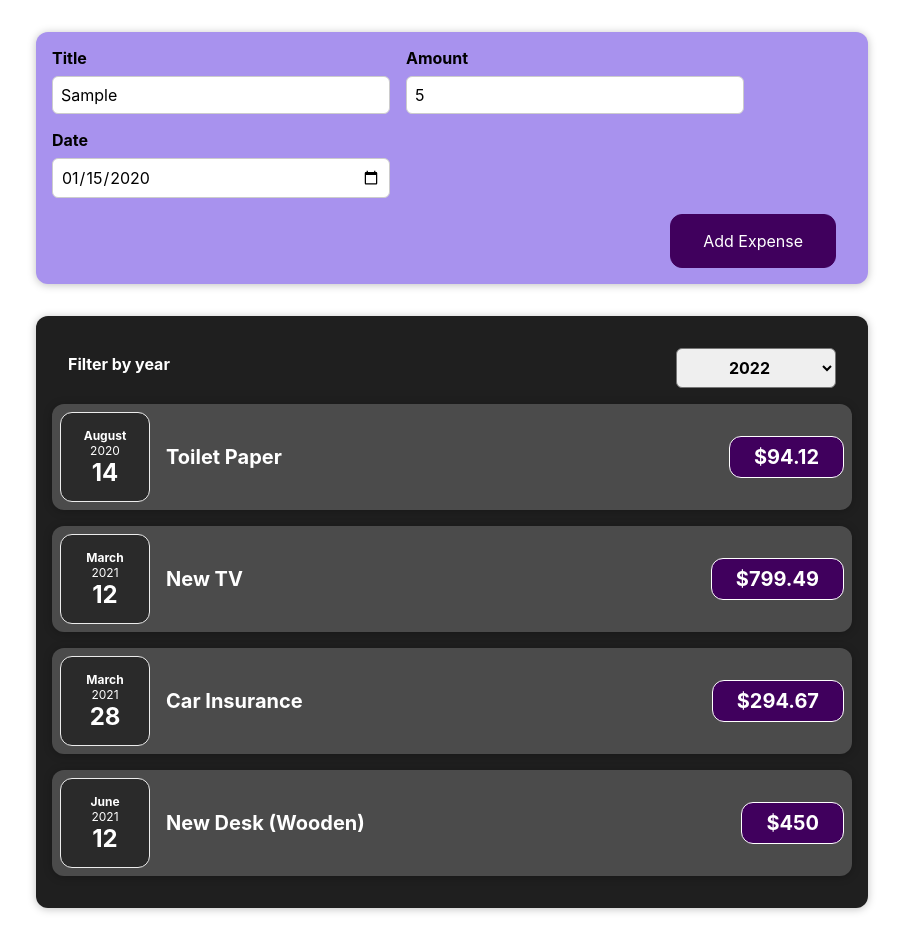
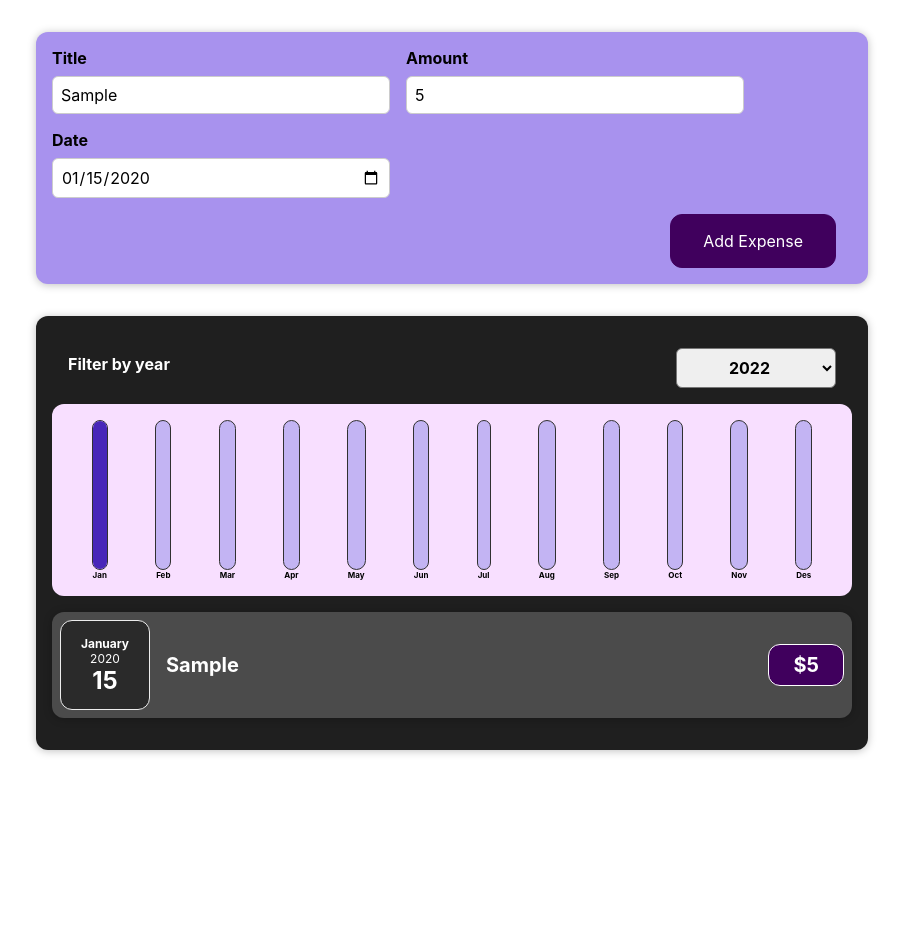
Before and after one commit to apipkurniawan/react_app, a React (Create React App) app: page / in a window 1280 px wide. Both pictures are taken after typing "Sample", "5", "2020-01-15" into the empty fields and a click on the button "Add Expense". Shown: the whole page, without its empty margins (188-1091 px from the left). After the commit the page ends 800 px from the top, so only its background shows below. Built offline with nearby package versions, Linux system fonts and the light colour scheme.

Commit message:
complete simple app

```diff
--- a/src/App.js
+++ b/src/App.js
@@ -1,4 +1,4 @@
-import React from "react";
+import React, { useState } from "react";
 import "./App.css";
 import Expenses from "./components/Expenses/Expenses";
 import NewExpense from "./components/NewExpense/NewExpense";
@@ -25,6 +25,29 @@ import NewExpense from "./components/NewExpense/NewExpense";
 // import Materi3 from "./main-concepts/Materi_3";
 // import Materi4 from "./main-concepts/Materi_4";
 
+// UDEMY ........
+const DUMMY_EXPENSES = [
+  // {
+  //   id: "e1",
+  //   title: "Toilet Paper",
+  //   amount: 94.12,
+  //   date: new Date(2020, 7, 14),
+  // },
+  // { id: "e2", title: "New TV", amount: 799.49, date: new Date(2021, 2, 12) },
+  // {
+  //   id: "e3",
+  //   title: "Car Insurance",
+  //   amount: 294.67,
+  //   date: new Date(2021, 2, 28),
+  // },
+  // {
+  //   id: "e4",
+  //   title: "New Desk (Wooden)",
+  //   amount: 450,
+  //   date: new Date(2021, 5, 12),
+  // },
+];
+
 function App() {
   // const element = <Materi2 name="apip kurniawan"></Materi2>;
 
@@ -49,31 +72,14 @@ function App() {
   // ];
 
   // UDEMY ........
-  const expenses = [
-    {
-      id: "e1",
-      title: "Toilet Paper",
-      amount: 94.12,
-      date: new Date(2020, 7, 14),
-    },
-    { id: "e2", title: "New TV", amount: 799.49, date: new Date(2021, 2, 12) },
-    {
-      id: "e3",
-      title: "Car Insurance",
-      amount: 294.67,
-      date: new Date(2021, 2, 28),
-    },
-    {
-      id: "e4",
-      title: "New Desk (Wooden)",
-      amount: 450,
-      date: new Date(2021, 5, 12),
-    },
-  ];
+  const [expenses, setExpenses] = useState(DUMMY_EXPENSES);
 
   const addExpenseHandler = (data) => {
     console.log("app.js");
     console.log(data);
+    setExpenses((prevExpenses) => {
+      return [data, ...prevExpenses];
+    });
   };
 
   return (
--- /dev/null
+++ b/src/components/Chart/Chart.css
@@ -0,0 +1,9 @@
+.chart {
+  padding: 1rem;
+  border-radius: 12px;
+  background-color: #f8dfff;
+  text-align: center;
+  display: flex;
+  justify-content: space-around;
+  height: 10rem;
+}
--- /dev/null
+++ b/src/components/Chart/Chart.js
@@ -0,0 +1,22 @@
+import "./Chart.css";
+import ChartBar from "./ChartBar";
+
+const Chart = (props) => {
+  const dataPointValues = props.dataPoints.map((dataPoint) => dataPoint.value);
+  const totalMaximum = Math.max(...dataPointValues);
+
+  return (
+    <div className="chart">
+      {props.dataPoints.map((dataPoint) => (
+        <ChartBar
+          key={dataPoint.label}
+          value={dataPoint.value}
+          maxValue={totalMaximum}
+          label={dataPoint.label}
+        />
+      ))}
+    </div>
+  );
+};
+
+export default Chart;
--- /dev/null
+++ b/src/components/Chart/ChartBar.css
@@ -0,0 +1,30 @@
+.chart-bar {
+  height: 100%;
+  display: flex;
+  flex-direction: column;
+  align-items: center;
+}
+
+.chart-bar__inner {
+  height: 100%;
+  width: 100%;
+  border: 1px solid #313131;
+  border-radius: 12px;
+  background-color: #c3b4f3;
+  overflow: hidden;
+  display: flex;
+  flex-direction: column;
+  justify-content: flex-end;
+}
+
+.chart-bar__fill {
+  background-color: #4826b9;
+  width: 100%;
+  transition: all 0.3s ease-out;
+}
+
+.chart-bar__label {
+  font-weight: bold;
+  font-size: 0.5rem;
+  text-align: center;
+}
--- /dev/null
+++ b/src/components/Chart/ChartBar.js
@@ -0,0 +1,21 @@
+import "./ChartBar.css";
+
+const ChartBar = (props) => {
+  let barFillHeight = "0%";
+  if (props.maxValue > 0) {
+    barFillHeight = Math.round((props.value / props.maxValue) * 100) + "%";
+  }
+  return (
+    <div className="chart-bar">
+      <div className="chart-bar__inner">
+        <div
+          className="chart-bar__fill"
+          style={{ height: barFillHeight }}
+        ></div>
+      </div>
+      <div className="chart-bar__label">{props.label}</div>
+    </div>
+  );
+};
+
+export default ChartBar;
--- /dev/null
+++ b/src/components/Expenses/ExpenseChart.js
@@ -0,0 +1,26 @@
+import Chart from "../Chart/Chart";
+
+const ExpenseChart = (props) => {
+  const chartDataPoints = [
+    { label: "Jan", value: 0 },
+    { label: "Feb", value: 0 },
+    { label: "Mar", value: 0 },
+    { label: "Apr", value: 0 },
+    { label: "May", value: 0 },
+    { label: "Jun", value: 0 },
+    { label: "Jul", value: 0 },
+    { label: "Aug", value: 0 },
+    { label: "Sep", value: 0 },
+    { label: "Oct", value: 0 },
+    { label: "Nov", value: 0 },
+    { label: "Des", value: 0 },
+  ];
+
+  for (const expense of props.expenses) {
+    const expenseMonth = expense.date.getMonth();
+    chartDataPoints[expenseMonth].value += expense.amount;
+  }
+  return <Chart dataPoints={chartDataPoints} />;
+};
+
+export default ExpenseChart;
--- a/src/components/Expenses/ExpenseItem.js
+++ b/src/components/Expenses/ExpenseItem.js
@@ -4,6 +4,7 @@ import Card from "../UI/Card";
 
 const ExpenseItem = (props) => {
   return (
+    <li>
       <Card className="expense-item">
         <ExpenseDate date={props.date} />
         <div className="expense-item__description">
@@ -11,6 +12,7 @@ const ExpenseItem = (props) => {
           <div className="expense-item__price">${props.amount}</div>
         </div>
       </Card>
+    </li>
   );
 };
 
--- /dev/null
+++ b/src/components/Expenses/ExpenseList.css
@@ -0,0 +1,9 @@
+.expenses-list {
+  list-style: none;
+  padding: 0;
+}
+
+.expenses-list__fallback {
+  color: white;
+  text-align: center;
+}
--- /dev/null
+++ b/src/components/Expenses/ExpenseList.js
@@ -0,0 +1,23 @@
+import ExpenseItem from "./ExpenseItem";
+import "./ExpenseList.css";
+
+const ExpenseList = (props) => {
+  if (props.items.length === 0) {
+    return <h2 className="expenses-list__fallback">Found no expenses.</h2>;
+  }
+
+  return (
+    <ul className="expenses-list">
+      {props.items.map((expense) => (
+        <ExpenseItem
+          key={expense.id}
+          title={expense.title}
+          amount={expense.amount}
+          date={expense.date}
+        />
+      ))}
+    </ul>
+  );
+};
+
+export default ExpenseList;
--- a/src/components/Expenses/Expenses.js
+++ b/src/components/Expenses/Expenses.js
@@ -1,7 +1,8 @@
 import { useState } from "react";
 import Card from "../UI/Card";
-import ExpenseItem from "./ExpenseItem";
 import ExpenseFilter from "./ExpenseFilter";
+import ExpenseList from "./ExpenseList";
+import ExpenseChart from "./ExpenseChart";
 import "./Expenses.css";
 
 const Expenses = (props) => {
@@ -17,13 +18,8 @@ const Expenses = (props) => {
         selected={filteredYear}
         onChangeFilter={filterChangeHandler}
       />
-      {props.items.map((expense) => (
-        <ExpenseItem
-          title={expense.title}
-          amount={expense.amount}
-          date={expense.date}
-        />
-      ))}
+      <ExpenseChart expenses={props.items} />
+      <ExpenseList items={props.items} />
     </Card>
   );
 };
--- a/src/components/NewExpense/ExpenseForm.js
+++ b/src/components/NewExpense/ExpenseForm.js
@@ -49,7 +49,7 @@ const ExpenseForm = (props) => {
 
     const expenseData = {
       title: enteredTitle,
-      amount: enteredAmount,
+      amount: +enteredAmount,
       date: new Date(enteredDate),
     };
 
```
Lines whose indentation alone changed are shown as unchanged.
